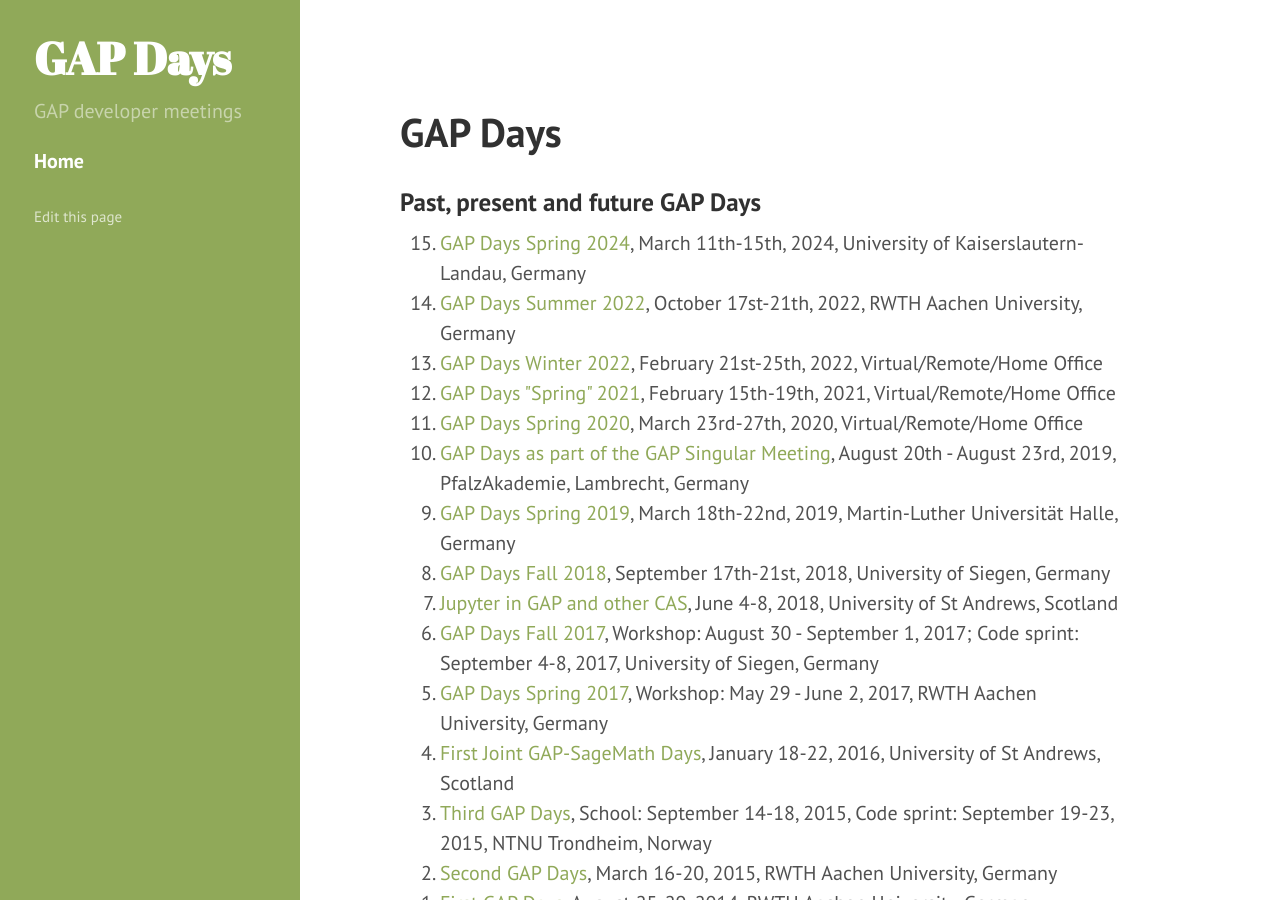
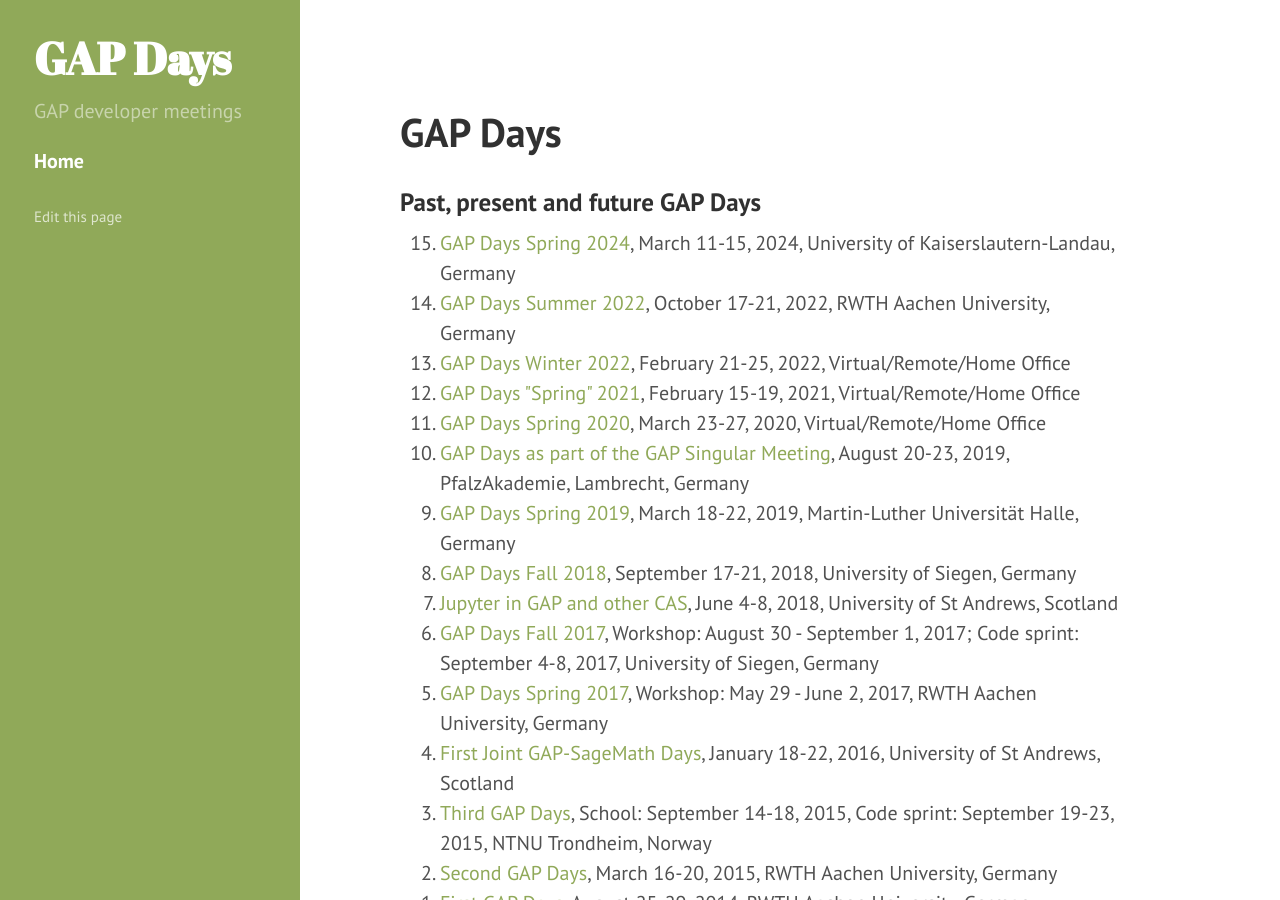
Before and after one commit to gapdays/gapdays.github.io, a Jekyll site: the page built from index.md, in a window 1280 px wide and 900 px high. Built offline with Jekyll 4.4.1, drawn with Linux system fonts in a browser that asks for light colours.

Commit message:
Tweak date formatting

```diff
--- a/index.md
+++ b/index.md
@@ -8,14 +8,14 @@ title: Home
 ### Past, present and future GAP Days
 
 <ol reversed>
-<li><a href="/gapdays2024-spring">GAP Days Spring 2024</a>, March 11th-15th, 2024, University of Kaiserslautern-Landau, Germany</li>
-<li><a href="/gapdays2022-summer">GAP Days Summer 2022</a>, October 17st-21th, 2022, RWTH Aachen University, Germany</li>
-<li><a href="/gapdays2022-winter">GAP Days Winter 2022</a>, February 21st-25th, 2022, Virtual/Remote/Home Office</li>
-<li><a href="/gapdays2021-spring">GAP Days "Spring" 2021</a>, February 15th-19th, 2021, Virtual/Remote/Home Office</li>
-<li><a href="/gapdays2020-spring">GAP Days Spring 2020</a>, March 23rd-27th, 2020, Virtual/Remote/Home Office</li>
-<li><a href="https://opendreamkit.org/meetings/2019-04-02-GAPSingularMeeting/">GAP Days as part of the GAP Singular Meeting</a>, August 20th - August 23rd, 2019, PfalzAkademie, Lambrecht, Germany</li>
-<li><a href="/gapdays2019-spring/">GAP Days Spring 2019</a>, March 18th-22nd, 2019, Martin-Luther Universität Halle, Germany</li>
-<li><a href="/gapdays2018-fall/">GAP Days Fall 2018</a>, September 17th-21st, 2018, University of Siegen, Germany</li>
+<li><a href="/gapdays2024-spring">GAP Days Spring 2024</a>, March 11-15, 2024, University of Kaiserslautern-Landau, Germany</li>
+<li><a href="/gapdays2022-summer">GAP Days Summer 2022</a>, October 17-21, 2022, RWTH Aachen University, Germany</li>
+<li><a href="/gapdays2022-winter">GAP Days Winter 2022</a>, February 21-25, 2022, Virtual/Remote/Home Office</li>
+<li><a href="/gapdays2021-spring">GAP Days "Spring" 2021</a>, February 15-19, 2021, Virtual/Remote/Home Office</li>
+<li><a href="/gapdays2020-spring">GAP Days Spring 2020</a>, March 23-27, 2020, Virtual/Remote/Home Office</li>
+<li><a href="https://opendreamkit.org/meetings/2019-04-02-GAPSingularMeeting/">GAP Days as part of the GAP Singular Meeting</a>, August 20-23, 2019, PfalzAkademie, Lambrecht, Germany</li>
+<li><a href="/gapdays2019-spring/">GAP Days Spring 2019</a>, March 18-22, 2019, Martin-Luther Universität Halle, Germany</li>
+<li><a href="/gapdays2018-fall/">GAP Days Fall 2018</a>, September 17-21, 2018, University of Siegen, Germany</li>
 <li><a href="/gap-jupyter-days2018/">Jupyter in GAP and other CAS</a>, June 4-8, 2018, University of St Andrews, Scotland</li>
 <li><a href="/gapdays2017-fall/">GAP Days Fall 2017</a>, Workshop: August 30 - September 1, 2017; Code sprint: September 4-8, 2017, University of Siegen, Germany</li>
 <li><a href="/gapdays2017-spring/">GAP Days Spring 2017</a>, Workshop: May 29 - June 2, 2017, RWTH Aachen University, Germany</li>
```
